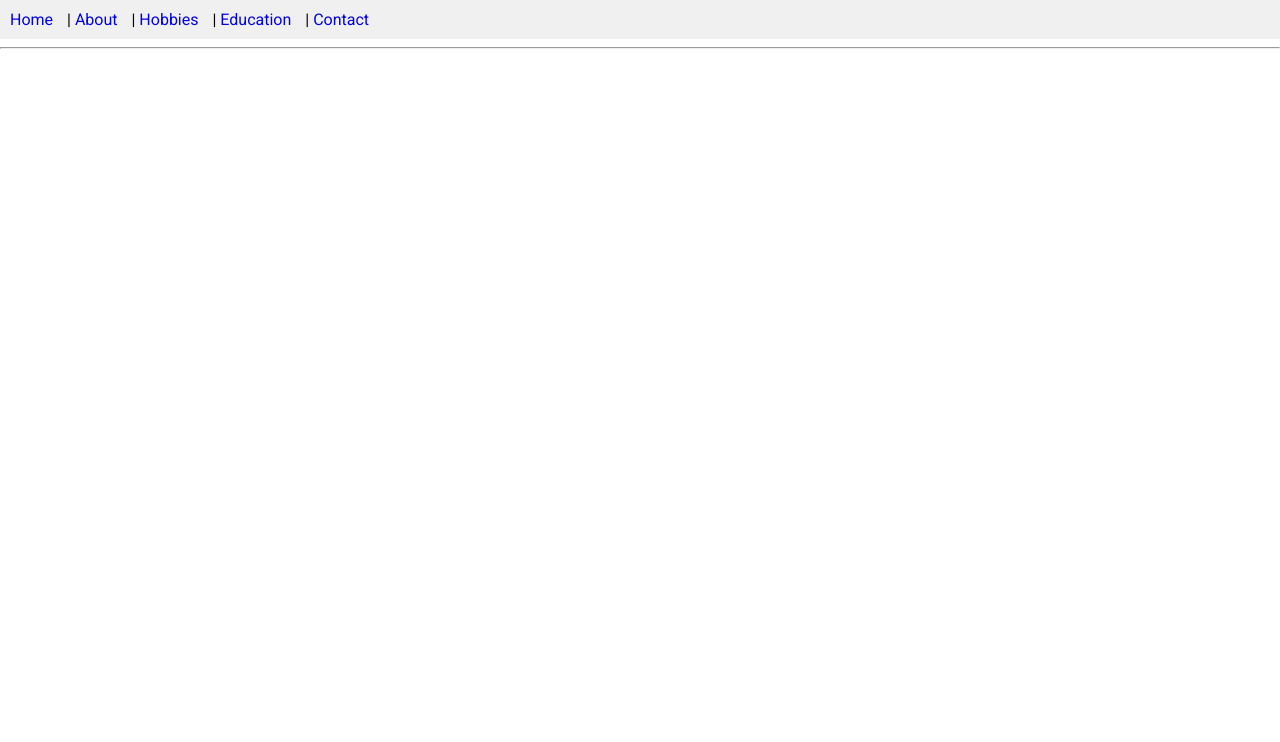
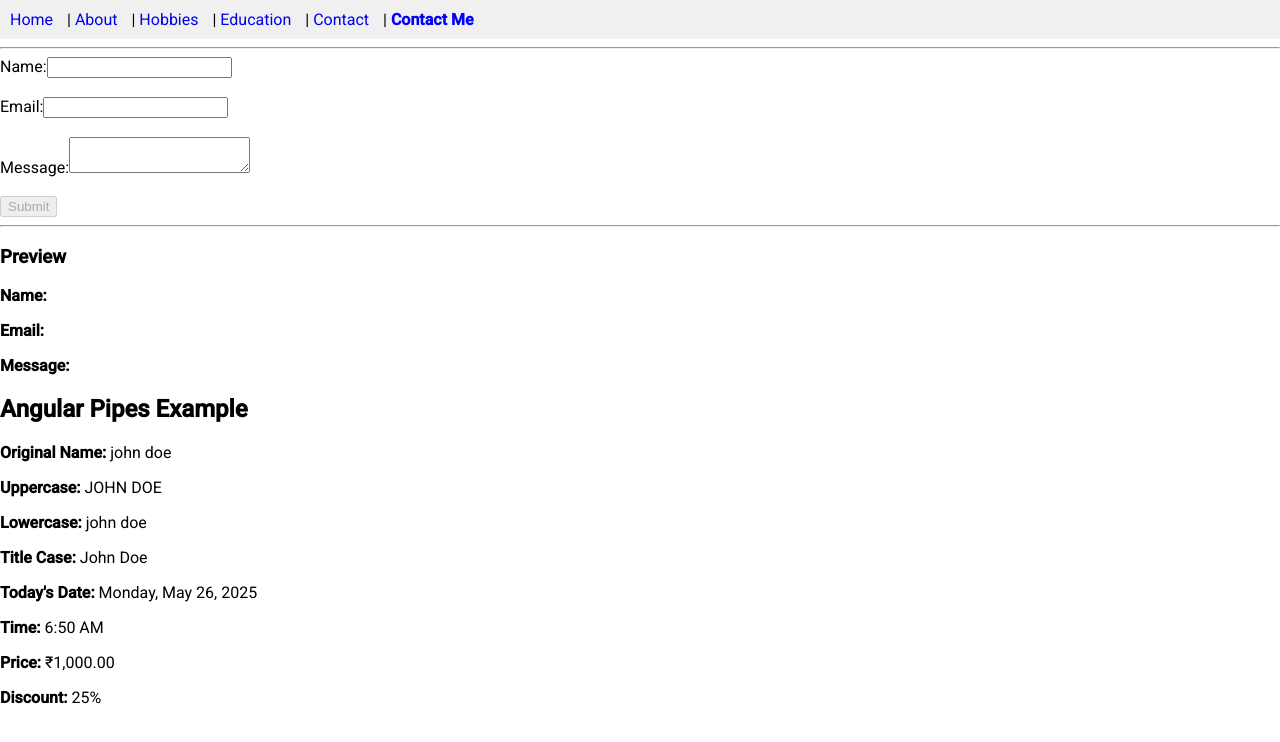
Before and after one commit to locobuzz-prince-bhagat/AngularLearning, an Angular app: page /contact-form in a window 1280 px wide. Before the commit this address led to /. Shown: the top 742 px of the page. Built offline with nearby package versions, Linux system fonts and the light colour scheme.

Commit message:
week 2 template driven form and pipes

```diff
--- /dev/null
+++ b/src/app/Components/contact-form/contact-form.component.html
@@ -0,0 +1,33 @@
+<form (ngSubmit)="submitForm()" #form="ngForm">
+  <label>Name:</label>
+  <input name="name" [(ngModel)]="contact.name" required> <br><br>
+
+  <label>Email:</label>
+  <input name="email" [(ngModel)]="contact.email" required email> <br><br>
+
+  <label>Message:</label>
+  <textarea name="message" [(ngModel)]="contact.message" required></textarea> <br><br>
+
+  <button type="submit" [disabled]="form.invalid">Submit</button>
+</form>
+
+<hr>
+
+<h3>Preview</h3>
+<p><strong>Name:</strong> {{ contact.name | uppercase }}</p>
+<p><strong>Email:</strong> {{ contact.email }}</p>
+<p><strong>Message:</strong> {{ contact.message }}</p>
+
+
+<h2>Angular Pipes Example</h2>
+
+<p><strong>Original Name:</strong> {{ name }}</p>
+<p><strong>Uppercase:</strong> {{ name | uppercase }}</p>
+<p><strong>Lowercase:</strong> {{ name | lowercase }}</p>
+<p><strong>Title Case:</strong> {{ name | titlecase }}</p>
+
+<p><strong>Today's Date:</strong> {{ today | date:'fullDate' }}</p>
+<p><strong>Time:</strong> {{ today | date:'shortTime' }}</p>
+
+<p><strong>Price:</strong> {{ price | currency:'INR' }}</p>
+<p><strong>Discount:</strong> {{ discount | percent }}</p>
--- /dev/null
+++ b/src/app/Components/contact-form/contact-form.component.ts
@@ -0,0 +1,28 @@
+import { Component } from '@angular/core';
+import { FormsModule } from '@angular/forms';
+import { CommonModule } from '@angular/common';
+
+@Component({
+  selector: 'app-contact-form',
+  standalone: true,
+  imports: [FormsModule, CommonModule],
+  templateUrl: './contact-form.component.html',
+  styleUrls: ['./contact-form.component.scss']
+})
+export class ContactFormComponent {
+  contact = {
+    name: '',
+    email: '',
+    message: ''
+  };
+
+  name = 'john doe';
+  today = new Date();
+  price = 1000;
+  discount = 0.25;
+
+  submitForm() {
+    console.log(this.contact);
+    alert('Form Submitted!');
+  }
+}
--- a/src/app/app.component.html
+++ b/src/app/app.component.html
@@ -336,7 +336,8 @@
   <a routerLink="/about" routerLinkActive="active">About</a> |
   <a routerLink="/hobbies" routerLinkActive="active">Hobbies</a> |
   <a routerLink="/education" routerLinkActive="active">Education</a> |
-  <a routerLink="/contact" routerLinkActive="active">Contact</a>
+  <a routerLink="/contact" routerLinkActive="active">Contact</a> |
+  <a routerLink="/contact-form" routerLinkActive="active">Contact Me</a>
 </nav>
 
 <hr />
--- a/src/app/app.routes.ts
+++ b/src/app/app.routes.ts
@@ -6,6 +6,7 @@ import { HomeComponent } from './Components/home/home.component';
 import { HobbiesComponent } from './Components/hobbies/hobbies.component';
 import { EducationComponent } from './Components/education/education.component';
 import { ContactComponent } from './Components/contact/contact.component';
+import { ContactFormComponent } from './Components/contact-form/contact-form.component';
 
 export const routes: Routes = [
     {
@@ -40,5 +41,9 @@ export const routes: Routes = [
     {
       path:'contact',
       component:ContactComponent
+    },
+    {
+      path:'contact-form',
+      component:ContactFormComponent
     }
 ];
```
Also changed, not shown: src/app/Components/contact-form/contact-form.component.scss (added), 1 other file (tests, documents, lock files or other folders).
